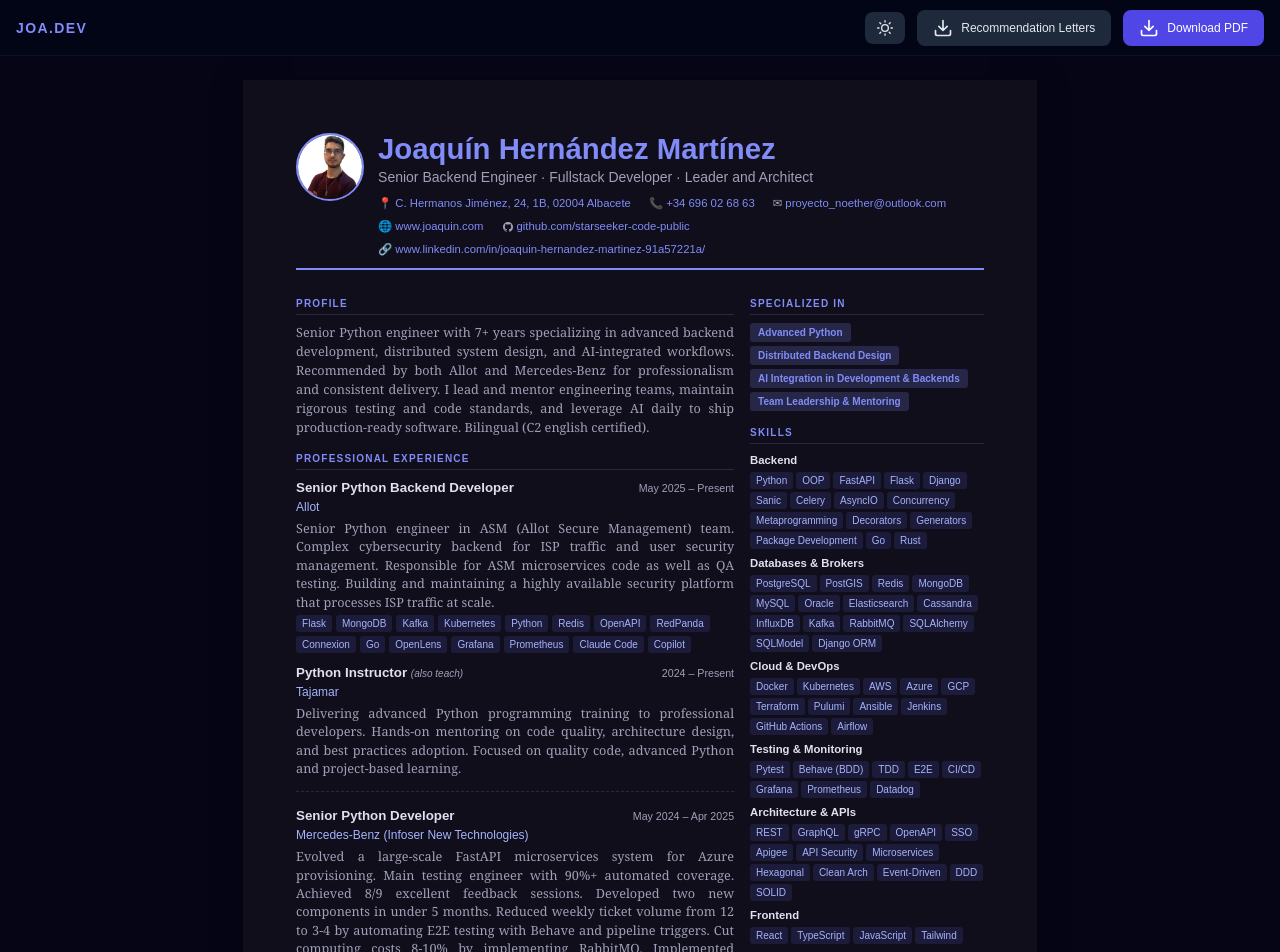
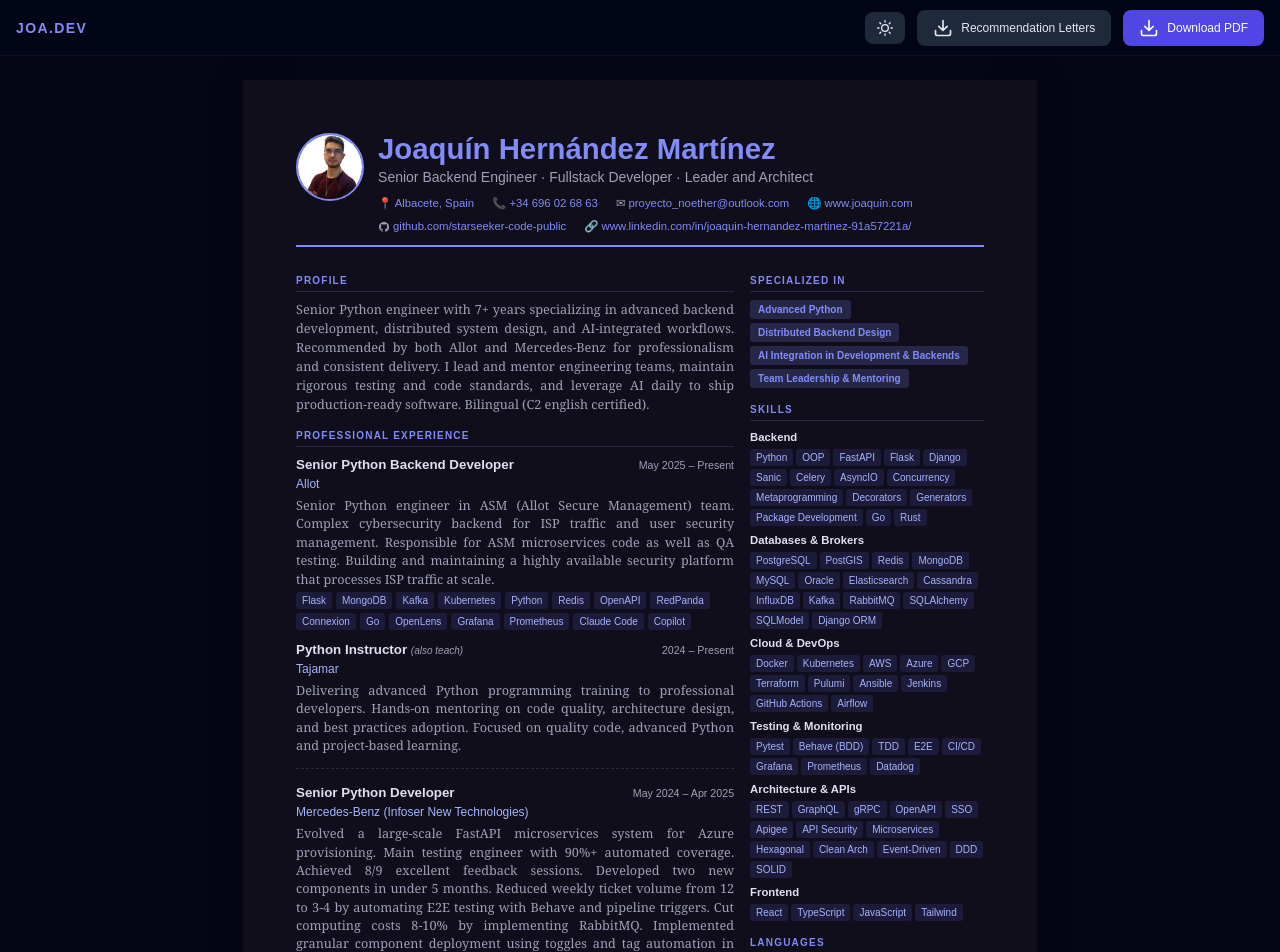
Before and after one commit to starseeker-code-public/portfolio-webpage, a React (Vite) app: page /cv in a window 1280 px wide. Shown: the top 952 px of the page. Built offline with nearby package versions, Linux system fonts and the light colour scheme; a web font is replaced by a local one.

Commit message:
Added logo to readme

```diff
--- a/src/data/index.ts
+++ b/src/data/index.ts
@@ -11,8 +11,8 @@ export const SITE = {
   tagline:   'Building reliable back-end services, APIs, and cloud infrastructure — almost 8 years turning complex requirements into production-ready systems. Now with AI expertise',
   email:     'proyecto_noether@outlook.com',
   photo:     '/photo.png',
-  location:  'Albacete, Spain (open to Madrid on-site once a week)',
-  fullAddress: 'C. Hermanos Jiménez, 24, 1B, 02004 Albacete',
+  location:  'Albacete, Spain',
+  fullAddress: 'Albacete, Spain',
   locationUrl: 'https://maps.app.goo.gl/DLYp7yCkraK8mQS69',
   phone:     '+34 696 02 68 63',
   phoneUrl:  'tel:+34696026863',
@@ -56,6 +56,7 @@ export const TEACHING: TeachingEntry = {
   period:  '2024 – Present',
   role:    'Python Instructor',
   company: 'Tajamar',
+  companyUrl: 'https://www.tajamar.es',
   desc:    'Delivering advanced Python programming training to professional developers. Hands-on mentoring on code quality, architecture design, and best practices adoption. Focused on quality code, advanced Python and project-based learning.',
 }
 
@@ -64,6 +65,7 @@ export const EXPERIENCE: ExperienceEntry[] = [
     period:  'May 2025 – Present',
     role:    'Senior Python Backend Developer',
     company: 'Allot',
+    companyUrl: 'https://www.allot.com',
     desc:    'Senior Python engineer in ASM (Allot Secure Management) team. Complex cybersecurity backend for ISP traffic and user security management.',
     details: 'Responsible for ASM microservices code as well as QA testing. Building and maintaining a highly available security platform that processes ISP traffic at scale.',
     tags:    ['Flask', 'MongoDB', 'Kafka', 'Kubernetes', 'Python', 'Redis', 'OpenAPI', 'RedPanda', 'Connexion', 'Go', 'OpenLens', 'Grafana', 'Prometheus', 'Claude Code', 'Copilot'],
@@ -72,6 +74,7 @@ export const EXPERIENCE: ExperienceEntry[] = [
     period:  'May 2024 – Apr 2025',
     role:    'Senior Python Developer',
     company: 'Mercedes-Benz (Infoser New Technologies)',
+    companyUrl: 'https://www.mercedes-benz.com',
     desc:    'Evolved a large-scale FastAPI microservices system for Azure provisioning. Main testing engineer with 90%+ automated coverage.',
     details: 'Achieved 8/9 excellent feedback sessions. Developed two new components in under 5 months. Reduced weekly ticket volume from 12 to 3-4 by automating E2E testing with Behave and pipeline triggers. Cut computing costs 8-10% by implementing RabbitMQ. Implemented granular component deployment using toggles and tag automation in Azure. Recommended as a professional due to results and professionalism.',
     tags:    ['FastAPI', 'Azure', 'Pulumi', 'SQLAlchemy', 'Alembic', 'Python', 'BDD/TDD', 'Docker', 'Pytest', 'Behave', 'Redis', 'RabbitMQ', 'Celery', 'CI/CD'],
@@ -80,6 +83,7 @@ export const EXPERIENCE: ExperienceEntry[] = [
     period:  'Nov 2022 – Apr 2024',
     role:    'Senior Python Developer & Lead Developer',
     company: 'Frenetic',
+    companyUrl: '',
     desc:    'Led the refactor of a complex calculation monolith with an AI module, growing the team from 4 to 9 engineers.',
     details: 'Refactored over 2 million lines of Python technical debt. Drove the main refactor effort across the full engineering team. Specialized in concurrent code debugging, advanced Python features, and package/framework development.',
     tags:    ['Leadership', 'AsyncIO and concurrency', 'Advanced Python', 'Flask', 'Pytest', 'Redis', 'Docker', 'Jenkins', 'PostgreSQL', 'Poetry', 'Copilot'],
@@ -88,6 +92,7 @@ export const EXPERIENCE: ExperienceEntry[] = [
     period:  'Jun 2021 – Nov 2022',
     role:    'Senior Python Developer & DevOps',
     company: 'BNP Paribas',
+    companyUrl: 'https://group.bnpparibas',
     desc:    'Built and maintained FastAPI microservices and created Vanish, a DevOps Python framework for the BNP Paribas system.',
     details: 'Improved 3 existing services, developed 1 new service, and provided ongoing maintenance for several others. Ansible configuration and security support. Production run-readiness and monitoring setup.',
     tags:    ['Kubernetes', 'Ansible', 'Terraform', 'Python', 'FastAPI', 'Pytest', 'Redis', 'Docker', 'Apigee', 'PostgreSQL', 'Airflow', 'Go'],
@@ -96,6 +101,7 @@ export const EXPERIENCE: ExperienceEntry[] = [
     period:  'Aug 2018 – Jul 2022',
     role:    'Python Developer & Data Engineer',
     company: 'BBVA · Prosegur (Cipher) · ATM Maggioli',
+    companyUrl: '',
     desc:    'Worked across several companies — some as freelance — in finance, cybersecurity, and public administration.',
     details: 'Built REST APIs, data pipelines, and backend services. Gained broad experience with PostgreSQL, Docker, CI/CD, and cloud platforms (AWS, Azure).',
     tags:    ['PostgreSQL', 'REST APIs', 'Python', 'Docker', 'AWS', 'Data Engineering', 'CI/CD'],
--- a/src/pages/CV.tsx
+++ b/src/pages/CV.tsx
@@ -363,7 +363,20 @@ export default function CV() {
                     <span style={{ fontFamily: 'sans-serif', fontSize: '10pt', fontWeight: 700, transition: 'color 0.5s' }}>{e.role}</span>
                     <span style={{ fontFamily: 'sans-serif', fontSize: '8pt', color: t.muted, whiteSpace: 'nowrap' as const, transition: 'color 0.5s' }}>{e.period}</span>
                   </div>
-                  <div style={{ fontFamily: 'sans-serif', fontSize: '9pt', color: t.accentLight, marginBottom: '3px', transition: 'color 0.5s' }}>{e.company}</div>
+                  <div style={{ fontFamily: 'sans-serif', fontSize: '9pt', color: t.accentLight, marginBottom: '3px', transition: 'color 0.5s' }}>
+                    {e.companyUrl.trim().length > 0 ? (
+                      <a
+                        href={e.companyUrl}
+                        target="_blank"
+                        rel="noopener noreferrer"
+                        style={{ color: t.accentLight, textDecoration: 'none', transition: 'color 0.5s' }}
+                      >
+                        {e.company}
+                      </a>
+                    ) : (
+                      e.company
+                    )}
+                  </div>
                   <div style={{ fontSize: '9.5pt', color: t.muted, lineHeight: 1.45, textAlign: 'justify', transition: 'color 0.5s' }}>{e.desc}{e.details ? ` ${e.details}` : ''}</div>
                   <div style={{ display: 'flex', flexWrap: 'wrap' as const, gap: '4px', marginTop: '4px' }}>
                     {e.tags.map(tag => <CvTag key={tag} label={tag} t={t} />)}
@@ -378,7 +391,20 @@ export default function CV() {
                 <span style={{ fontFamily: 'sans-serif', fontSize: '10pt', fontWeight: 700, transition: 'color 0.5s' }}>{TEACHING.role} <span style={{ fontSize: '7.5pt', fontWeight: 400, fontStyle: 'italic', color: t.muted }}>(also teach)</span></span>
                 <span style={{ fontFamily: 'sans-serif', fontSize: '8pt', color: t.muted, whiteSpace: 'nowrap' as const, transition: 'color 0.5s' }}>{TEACHING.period}</span>
               </div>
-              <div style={{ fontFamily: 'sans-serif', fontSize: '9pt', color: t.accentLight, marginBottom: '3px', transition: 'color 0.5s' }}>{TEACHING.company}</div>
+              <div style={{ fontFamily: 'sans-serif', fontSize: '9pt', color: t.accentLight, marginBottom: '3px', transition: 'color 0.5s' }}>
+                {TEACHING.companyUrl.trim().length > 0 ? (
+                  <a
+                    href={TEACHING.companyUrl}
+                    target="_blank"
+                    rel="noopener noreferrer"
+                    style={{ color: t.accentLight, textDecoration: 'none', transition: 'color 0.5s' }}
+                  >
+                    {TEACHING.company}
+                  </a>
+                ) : (
+                  TEACHING.company
+                )}
+              </div>
               <div style={{ fontSize: '9.5pt', color: t.muted, lineHeight: 1.45, textAlign: 'justify', transition: 'color 0.5s' }}>{TEACHING.desc}</div>
             </div>
 
@@ -392,7 +418,20 @@ export default function CV() {
                   <span style={{ fontFamily: 'sans-serif', fontSize: '10pt', fontWeight: 700, transition: 'color 0.5s' }}>{e.role}</span>
                   <span style={{ fontFamily: 'sans-serif', fontSize: '8pt', color: t.muted, whiteSpace: 'nowrap' as const, transition: 'color 0.5s' }}>{e.period}</span>
                 </div>
-                <div style={{ fontFamily: 'sans-serif', fontSize: '9pt', color: t.accentLight, marginBottom: '3px', transition: 'color 0.5s' }}>{e.company}</div>
+                <div style={{ fontFamily: 'sans-serif', fontSize: '9pt', color: t.accentLight, marginBottom: '3px', transition: 'color 0.5s' }}>
+                  {e.companyUrl.trim().length > 0 ? (
+                    <a
+                      href={e.companyUrl}
+                      target="_blank"
+                      rel="noopener noreferrer"
+                      style={{ color: t.accentLight, textDecoration: 'none', transition: 'color 0.5s' }}
+                    >
+                      {e.company}
+                    </a>
+                  ) : (
+                    e.company
+                  )}
+                </div>
                 <div style={{ fontSize: '9.5pt', color: t.muted, lineHeight: 1.45, textAlign: 'justify', transition: 'color 0.5s' }}>{e.desc}{e.details ? ` ${e.details}` : ''}</div>
                 <div style={{ display: 'flex', flexWrap: 'wrap' as const, gap: '4px', marginTop: '4px' }}>
                   {e.tags.map(tag => <CvTag key={tag} label={tag} t={t} />)}
--- a/src/sections/Experience.tsx
+++ b/src/sections/Experience.tsx
@@ -47,7 +47,18 @@ export function Experience() {
               <div>
                 {i === 0 && <p className="text-xs text-indigo-400 uppercase tracking-wider mb-1">Currently working</p>}
                 <h3 className="text-white font-semibold text-lg">{e.role}</h3>
-                <p className="text-indigo-400 text-sm">{e.company}</p>
+                {e.companyUrl.trim().length > 0 ? (
+                  <a
+                    href={e.companyUrl}
+                    target="_blank"
+                    rel="noopener noreferrer"
+                    className="text-indigo-400 text-sm hover:text-indigo-300 transition-colors hover:underline underline-offset-2"
+                  >
+                    {e.company}
+                  </a>
+                ) : (
+                  <p className="text-indigo-400 text-sm">{e.company}</p>
+                )}
               </div>
               <span className="text-xs text-slate-500 shrink-0">{e.period}</span>
             </div>
@@ -84,7 +95,18 @@ export function Experience() {
               Also teaching
             </p>
             <h3 className="text-white font-semibold text-lg">{TEACHING.role}</h3>
-            <p className="text-indigo-400 text-sm">{TEACHING.company}</p>
+            {TEACHING.companyUrl.trim().length > 0 ? (
+              <a
+                href={TEACHING.companyUrl}
+                target="_blank"
+                rel="noopener noreferrer"
+                className="text-indigo-400 text-sm hover:text-indigo-300 transition-colors hover:underline underline-offset-2"
+              >
+                {TEACHING.company}
+              </a>
+            ) : (
+              <p className="text-indigo-400 text-sm">{TEACHING.company}</p>
+            )}
           </div>
           <span className="text-xs text-slate-500 shrink-0">{TEACHING.period}</span>
         </div>
--- a/src/types/index.ts
+++ b/src/types/index.ts
@@ -12,6 +12,7 @@ export interface ExperienceEntry {
   period: string
   role: string
   company: string
+  companyUrl: string
   desc: string
   details: string
   tags: string[]
@@ -21,6 +22,7 @@ export interface TeachingEntry {
   period: string
   role: string
   company: string
+  companyUrl: string
   desc: string
 }
 
```
Also changed, not shown: public/logo.png (added), 1 other file (tests, documents, lock files or other folders).
